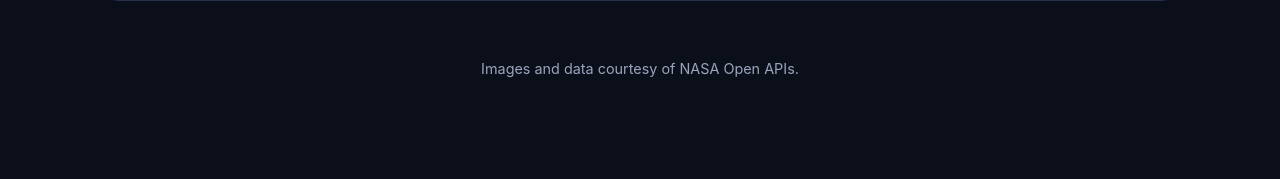
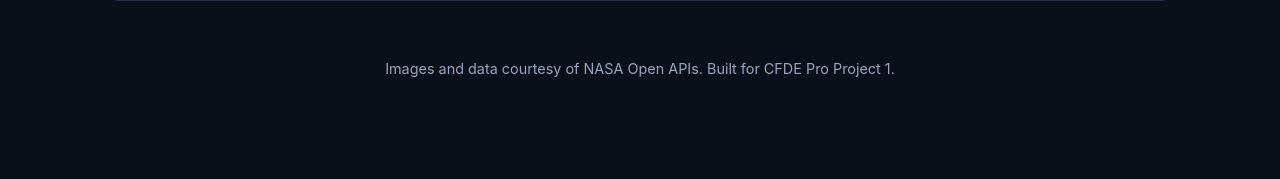
Before and after one commit to mapanya/nasa-space-gallery, a Flask app: page / in a window 1280 px wide. Shown: the part 425-604 px from the top of the page. Run offline with Flask 3, Linux system fonts and the light colour scheme; data that the repository does not hold is empty.

Commit message:
Add project note to footer

```diff
--- a/templates/base.html
+++ b/templates/base.html
@@ -27,6 +27,7 @@
 
     <footer class="site-footer">
         Images and data courtesy of NASA Open APIs.
+        Built for CFDE Pro Project 1.
     </footer>
 </body>
 </html>
```
